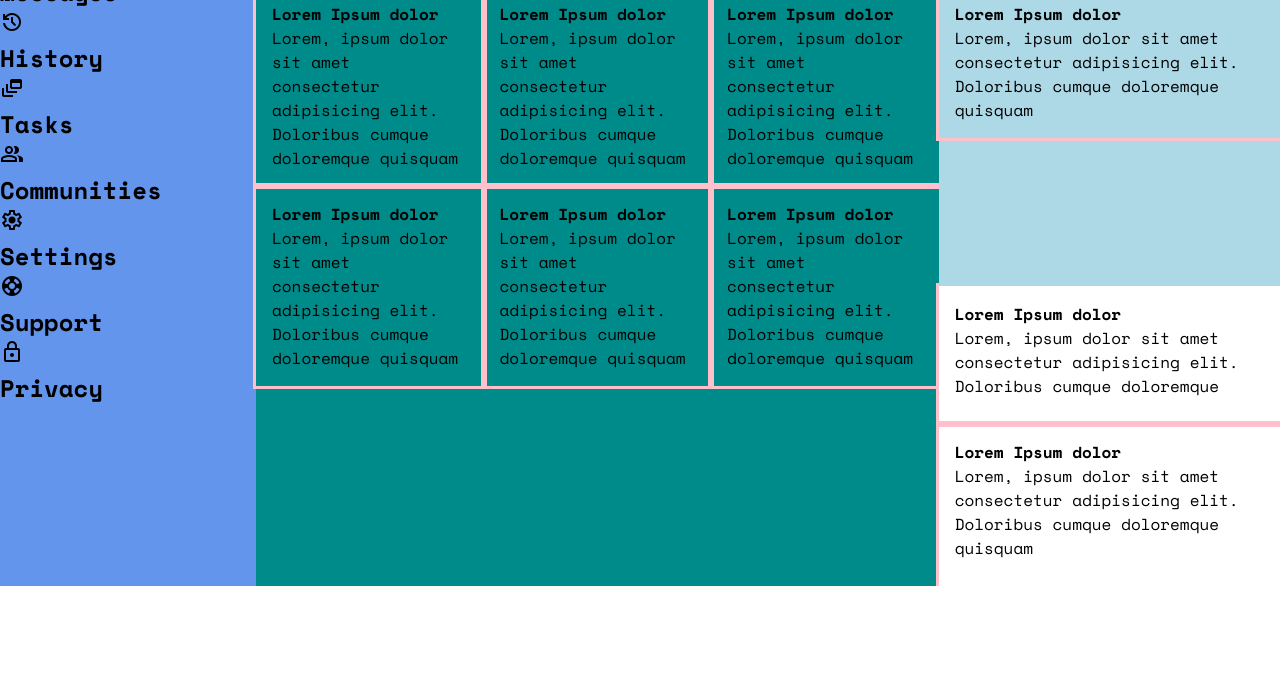
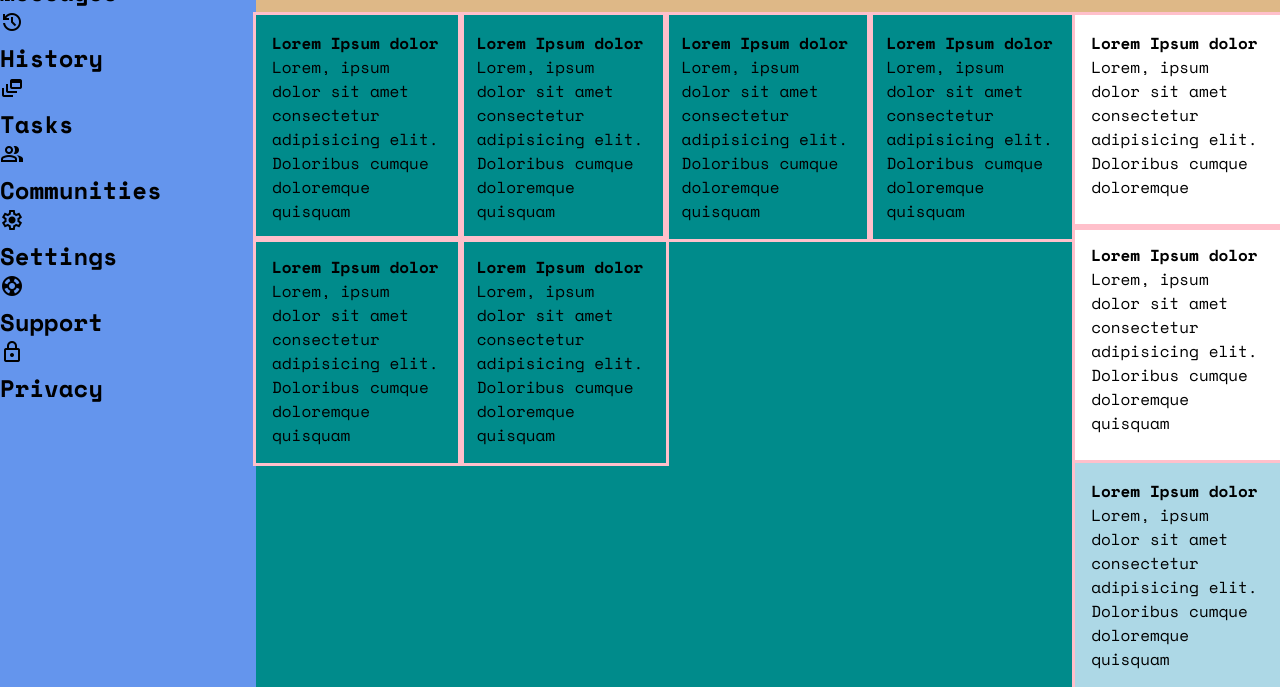
Before and after one commit to Rioba-Ian/DashboardProject, a plain HTML site: page index.html in a window 1280 px wide. Shown: the part 254-941 px from the top of the page. Before the commit the page ends 840 px from the top, so only its background shows below. Drawn offline with nearby package versions, Linux system fonts and the light colour scheme; a web font is replaced by a local one.

Commit message:
trending and grid-auto for main

```diff
--- a/style.css
+++ b/style.css
@@ -132,8 +132,8 @@ input {
 .main {
     background-color: darkcyan;
     display: grid;
-    grid-template-columns: 2fr 1fr;
-    grid-auto-rows: 300px;
+    grid-template-columns: 4fr 1fr;
+    grid-auto-rows: auto;
 }
 
 .projects {
@@ -141,7 +141,7 @@ input {
 
     display: grid;
     grid-template-columns: repeat(auto-fit, minmax(200px, 1fr));
-    grid-auto-rows: auto;
+    grid-auto-rows: 1fr 1fr auto;
 }
 
 .announcements {
@@ -152,12 +152,11 @@ input {
 
     display: grid;
     grid-template-columns: 1fr;
-    grid-auto-rows: auto;
+    grid-auto-rows: repeat(2, 1fr);
 }
 
 .trending {
-    grid-column: 2/3;
-    grid-row: 1/-1;
+    grid-column: 2/-1;
     background-color: lightblue;
 }
 
```
